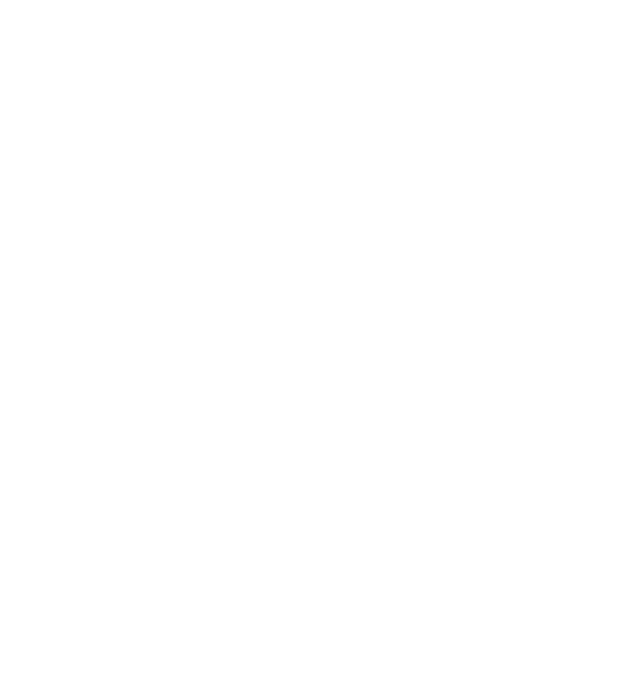
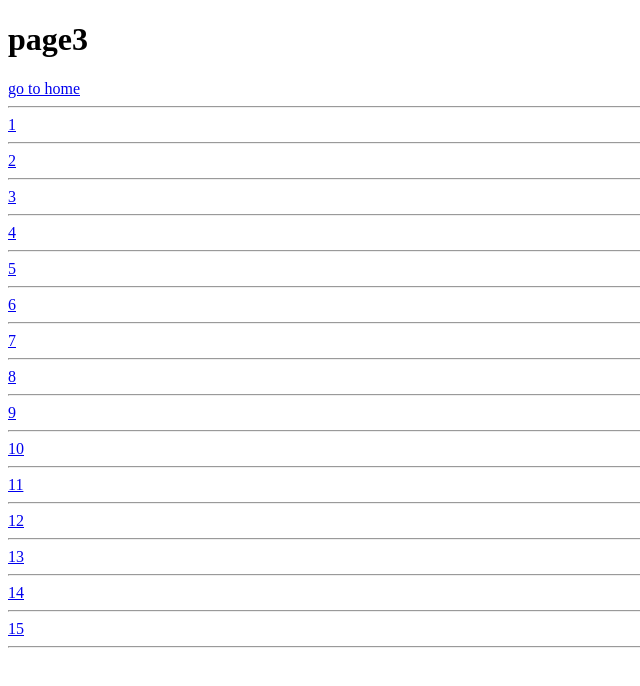
Before and after one commit to reza-yar/react-food-delivery, a React (Create React App) app: page /1 in a window 1280 px wide. Before the commit this address had no page. Shown: the top 686 px of the page, without its empty margins (0-640 px from the left). Built offline with nearby package versions, Linux system fonts and the light colour scheme.

Commit message:
test route

```diff
--- a/src/App.js
+++ b/src/App.js
@@ -3,6 +3,7 @@ import { foods_database } from "./context";
 import { TestComp } from "./testComp";
 import { Page2 } from "./page2";
 import { Routes, Route } from "react-router-dom";
+import { Page3 } from "./page3";
 
 function App() {
 
@@ -56,6 +57,7 @@ function App() {
                 <Routes>
                     <Route path="/" element={<TestComp />} />
                     <Route path="/page2" element={<Page2 />} />
+                    <Route path="/:foodID" element={<Page3 />} />
                 </Routes>
             </foods_database.Provider>
         </>
--- /dev/null
+++ b/src/page2.js
@@ -0,0 +1,12 @@
+import { Link } from "react-router-dom"
+
+
+function Page2() {
+    return (
+        <>
+            <h1>page2</h1>
+            <Link to='/'>go to home</Link>
+        </>
+    )
+}
+export {Page2}
--- /dev/null
+++ b/src/page3.js
@@ -0,0 +1,23 @@
+import { Link } from "react-router-dom";
+import { useContext } from "react";
+import { foods_database } from "./context";
+
+function Page3() {
+    let foods = useContext(foods_database);
+    console.log(foods.allProducts);
+    return (
+        <>
+            <h1>page3</h1>
+            <Link to="/">go to home</Link>
+            <hr />
+            {foods.allProducts.map(a =>
+                <>
+                    <a href="#">{a.id}</a>
+                    <hr />
+                </>
+            )}
+        </>
+    )
+}
+
+export { Page3 }
--- a/src/testComp.js
+++ b/src/testComp.js
@@ -5,12 +5,14 @@ import { Link } from "react-router-dom";
 
 function TestComp() {
     let all = useContext(foods_database);
-    console.log(all.allProducts[0]);
+
     return (
         <>
             <h1>testComp</h1>
             <p> {all.allProducts[0].id}</p>
+
             <Link to='/page2'>page2</Link>
+            <Link to="/page3/:foodID">page3</Link>
         </>
     )
 }
```
